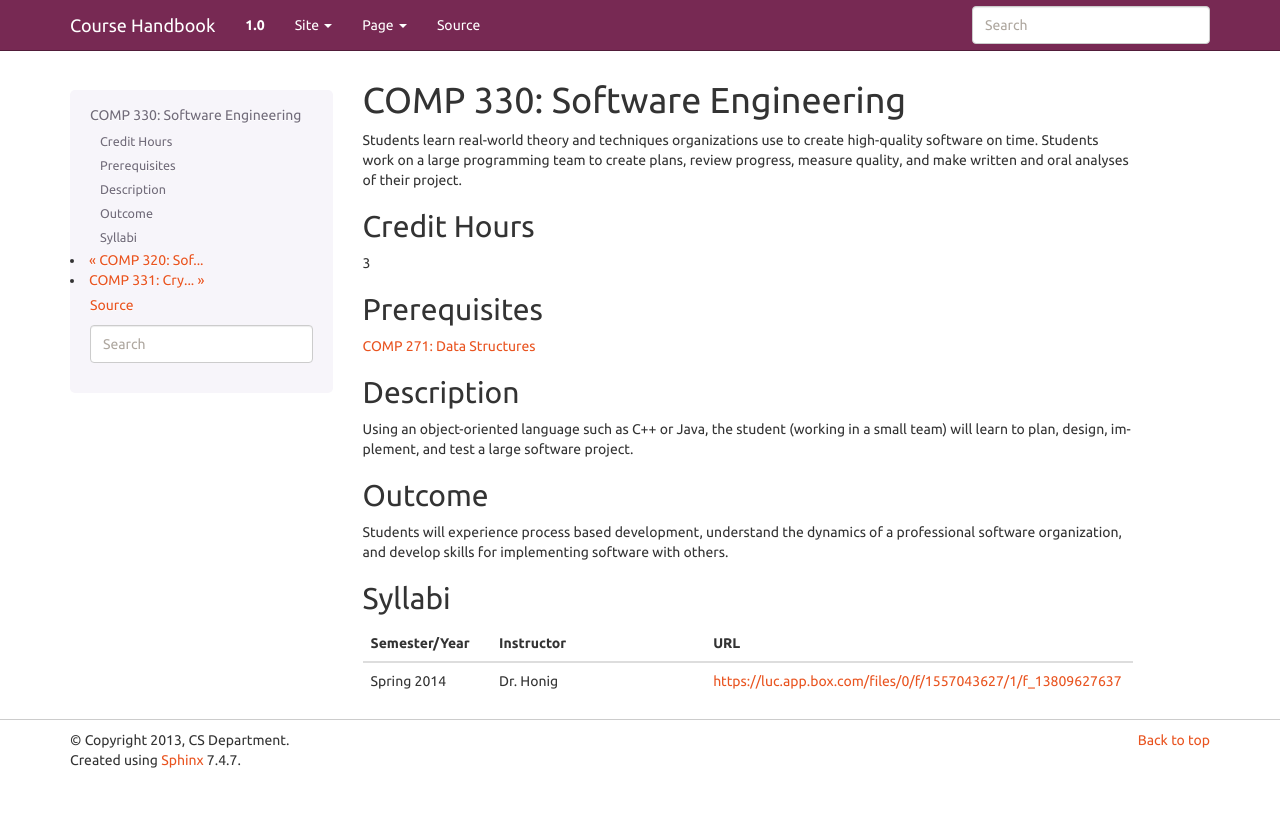
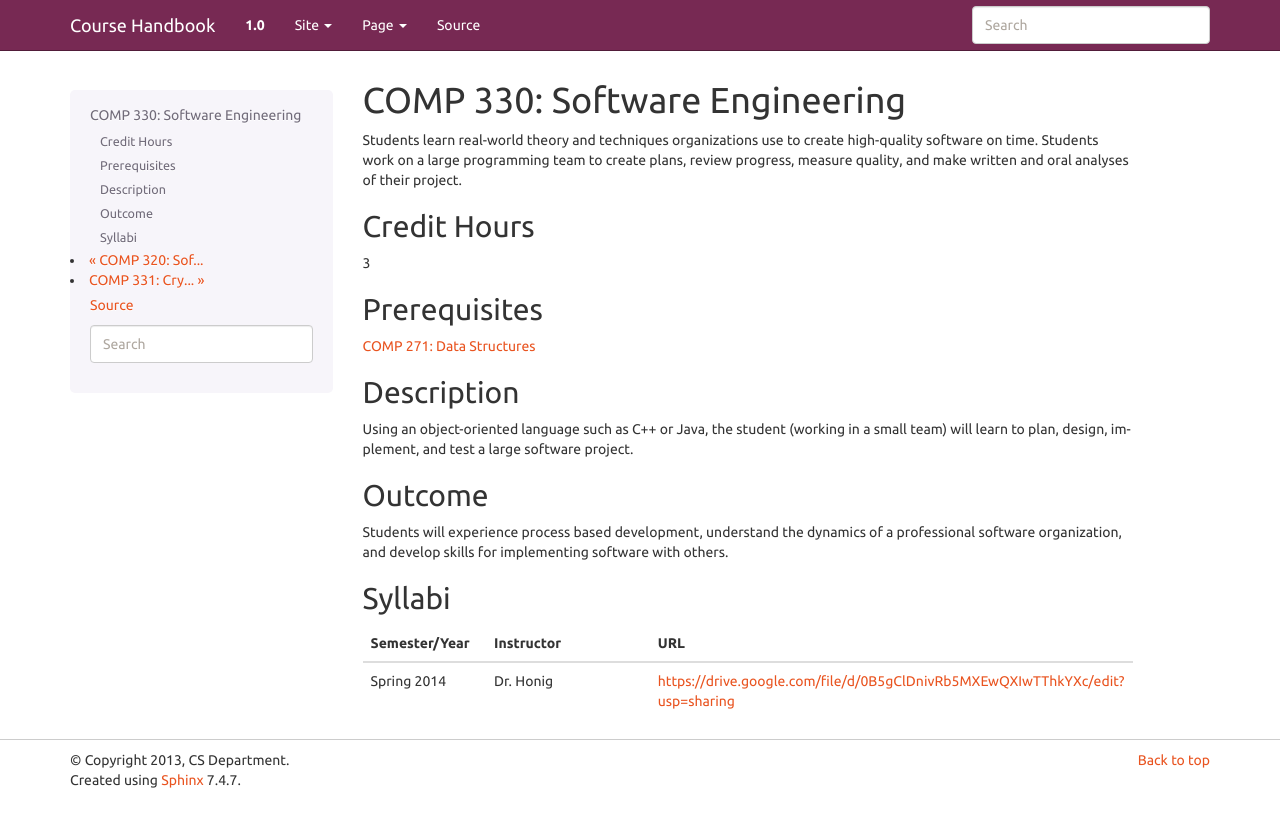
Before and after one commit to kyang5/coursedescriptions, a Sphinx documentation site: the page built from source/comp330.rst, in a window 1280 px wide. Shown: the top 827 px of the page. Built offline with Sphinx 7.4.7, drawn with Linux system fonts in a browser that asks for light colours; some of the changed lines change nothing that is shown.

Commit message:
Updated syllabus info for COMP 330

```diff
--- a/source/comp330.rst
+++ b/source/comp330.rst
@@ -34,4 +34,4 @@
    	:header: "Semester/Year", "Instructor", "URL"
    	:widths: 15, 25, 50
 
-	"Spring 2014", "Dr. Honig", "https://luc.app.box.com/files/0/f/1557043627/1/f_13809627637"
+	"Spring 2014", "Dr. Honig", "https://drive.google.com/file/d/0B5gClDnivRb5MXEwQXIwTThkYXc/edit?usp=sharing"
```
